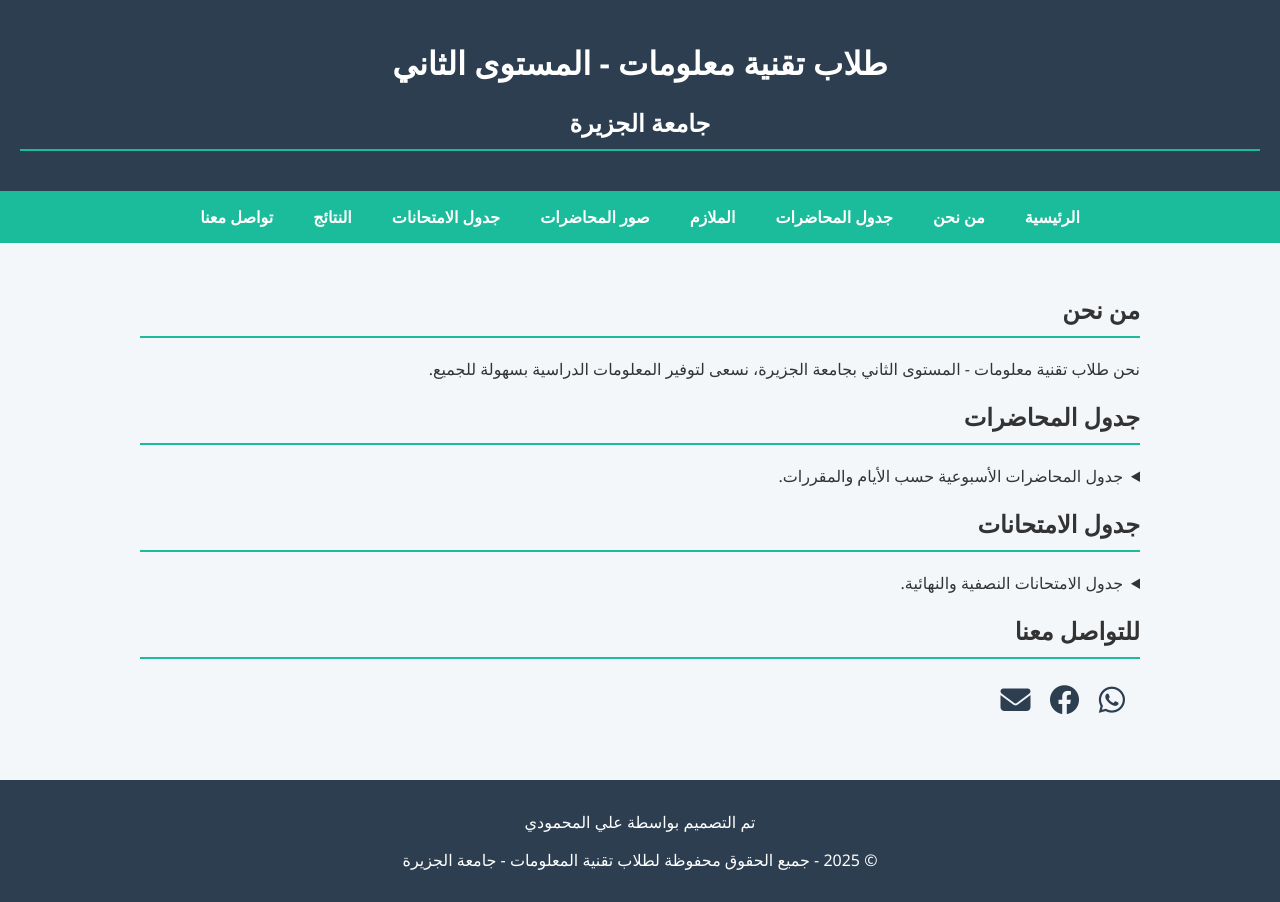
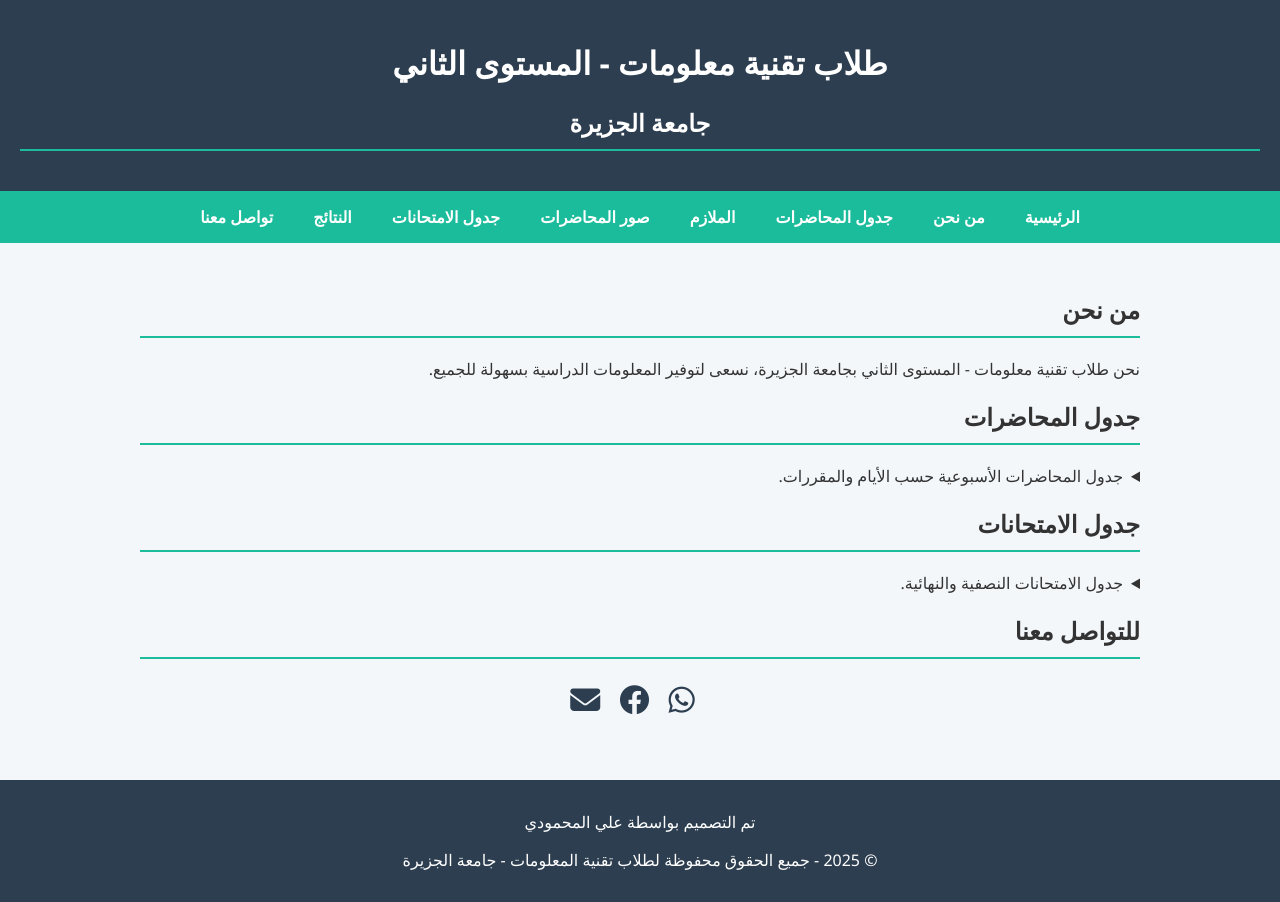
Before and after one commit to ALiAlmhmody/ITlevel2github.io, a plain HTML site: page index.html in a window 1280 px wide. Drawn offline with Linux system fonts and the light colour scheme.

Commit message:
Update index.html

```diff
--- a/index.html
+++ b/index.html
@@ -3,6 +3,11 @@
 
 <head>
     <meta charset="UTF-8">
+
+  <meta charset="UTF-8">
+  <meta name="description" content="موقع طلاب تقنية معلومات - جامعة الجزيرة - المستوى الثاني">
+  <meta name="keywords" content="طلاب تقنية معلومات, جامعة الجزيرة, تقنية معلومات, مستوى ثاني, طلاب جامعة الجزيرة, IT Students, Information Technology, Al Jazeera University">
+  <meta name="author" content="ALIAlmhmody">
     <title>طلاب تقنية معلومات - جامعة الجزيرة</title>
     <link rel="stylesheet" href="style.css">
     <link rel="stylesheet" href="https://cdnjs.cloudflare.com/ajax/libs/font-awesome/6.4.0/css/all.min.css">
@@ -48,7 +53,7 @@
         </section>
         <section id="contact">
             <h2>للتواصل معنا</h2>
-            <div class="icons">
+            <div align="center" class="icons">
                 <a href="https://wa.me/967780583836" title="واتساب"><i class="fab fa-whatsapp"></i></a>
                 <a href="https://www.facebook.com/lyalmhmwdy.393747?mibextid=ZbWKwL" title="فيسبوك"><i class="fab fa-facebook"></i></a>
                 <a href="mailto:lyalmhmwdy53@gmail.com" title="إيميل"><i class="fas fa-envelope"></i></a>
@@ -62,4 +67,5 @@
     </footer>
 </body>
 
+
 </html>
```
